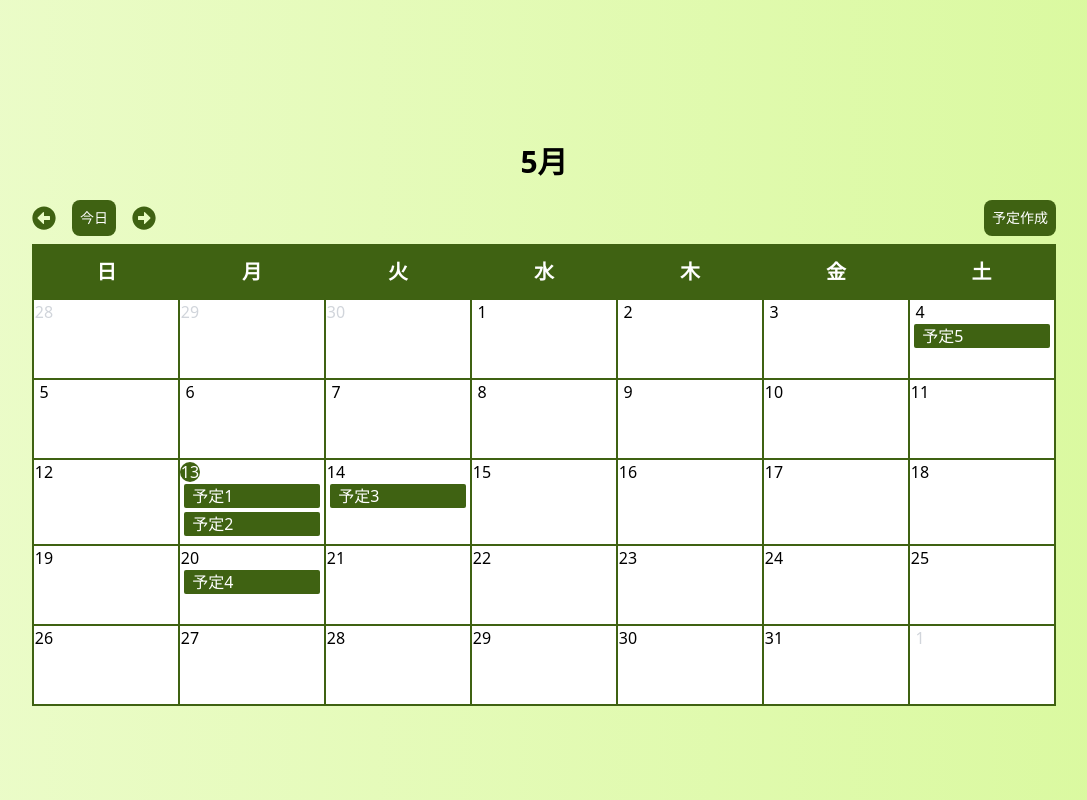
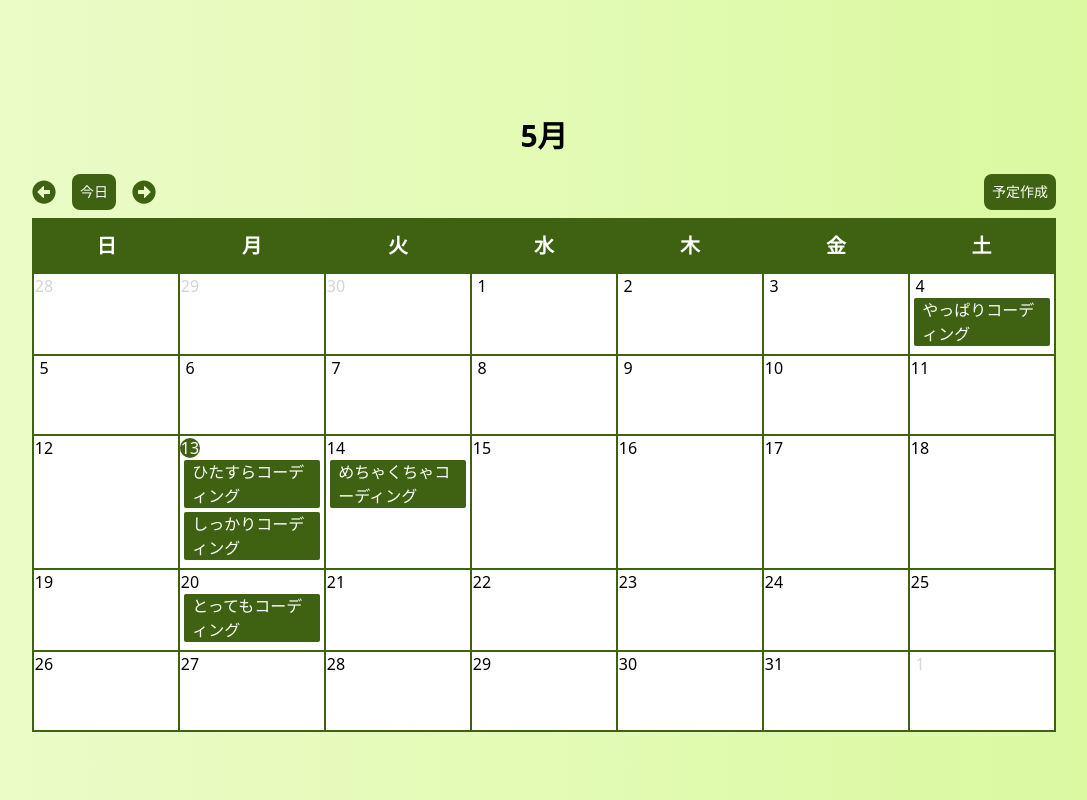
Before and after one commit to white-ras/nextjs_ts_calendar, a Next.js app: page / in a window 1280 px wide. Shown: the whole page, without its empty margins (96-1183 px from the left). Built offline with nearby package versions, Linux system fonts and the light colour scheme.

Commit message:
feat: スケジュール編集ボタン追加。関数をuseCalendarに作成。ロジックはこれから

```diff
--- a/src/conponents/organisms/CalendarBody.tsx
+++ b/src/conponents/organisms/CalendarBody.tsx
@@ -9,12 +9,14 @@ type PropsType = {
   currentDate: Date
   dateList: DateList
   deleteSchedule: (schedule: Schedule) => void
+  editSchedule: (schedule: Schedule) => void
 }
 
 export const CalendarBody = ({
   currentDate,
   dateList,
   deleteSchedule,
+  editSchedule,
 }: PropsType) => {
   const [selectedSchedule, setSelctedSchedule] = useState<Schedule | null>(null)
   const closeModal = () => setSelctedSchedule(null)
@@ -55,6 +57,7 @@ export const CalendarBody = ({
       <ScheduleDetailModal
         selectedSchedule={selectedSchedule}
         deleteSchedule={deleteSchedule}
+        editSchedule={editSchedule}
         closeModal={closeModal}
       />
     </>
--- a/src/conponents/organisms/ScheduleDetailModal.tsx
+++ b/src/conponents/organisms/ScheduleDetailModal.tsx
@@ -7,6 +7,7 @@ type PropsType = {
   selectedSchedule: Schedule | null
   closeModal: () => void
   deleteSchedule: (schedule: Schedule) => void
+  editSchedule: (schedule: Schedule) => void
 }
 
 const customStyles = {
@@ -22,6 +23,7 @@ export const ScheduleDetailModal = ({
   selectedSchedule,
   closeModal,
   deleteSchedule,
+  editSchedule,
 }: PropsType) => {
   const handleDeleteSchedule = () => {
     const confirmationMessage: string = `${format(
@@ -40,6 +42,12 @@ export const ScheduleDetailModal = ({
     }
   }
 
+  const handleEditSchedule = () => {
+    alert('編集中')
+    editSchedule(selectedSchedule!)
+    closeModal()
+  }
+
   return (
     <Modal
       isOpen={!!selectedSchedule}
@@ -56,6 +64,9 @@ export const ScheduleDetailModal = ({
 
           <p>{selectedSchedule.description}</p>
           <div className="flex items-center text-white gap-4">
+            <PrimaryBtn size="sm" onClick={handleEditSchedule}>
+              編集
+            </PrimaryBtn>
             <PrimaryBtn size="sm" onClick={handleDeleteSchedule}>
               削除
             </PrimaryBtn>
--- a/src/hooks/useCalendar.tsx
+++ b/src/hooks/useCalendar.tsx
@@ -57,6 +57,10 @@ export const useCalendar = ({ currentDate }: PropsType) => {
     setDateList(newDateList)
   }
 
+  const editSchedule = (editedSchedule: Schedule) => {
+    alert('編集した！')
+  }
+
   useEffect(() => {
     const monthOfSundayList = eachWeekOfInterval({
       start: startOfMonth(currentDate),
@@ -87,5 +91,6 @@ export const useCalendar = ({ currentDate }: PropsType) => {
     dateList,
     addSchedule,
     deleteSchedule,
+    editSchedule,
   }
 }
--- a/src/pages/api/calendar.ts
+++ b/src/pages/api/calendar.ts
@@ -6,35 +6,35 @@ export const getScheduleList = (): Schedule[] => {
   return [
     {
       id: 1,
-      title: '予定1',
+      title: 'ひたすらコーディング',
       description:
         'Lorem ipsum dolor sit amet consectetur adipisicing elit. Eos itaque pariatur maxime explicabo necessitatibus consequuntur dolorum eligendi vitae corporis culpa quis corrupti aliquid, quisquam sunt iste aliquam suscipit obcaecati quam assumenda nemo error esse molestiae cupiditate repellendus. Recusandae maxime neque id! Eius harum, eum aut necessitatibus architecto quia obcaecati fugiat possimus repellat molestiae nobis facilis ad quasi, maiores velit asperiores culpa voluptatibus rem praesentium a. Quia ullam consequatur repellat quidem natus facilis illo, dolorem voluptate dicta. Id voluptatibus quidem officia cupiditate voluptatem, iste a animi aut nostrum maiores, tenetur mollitia sit sed. Nostrum ad impedit rem, saepe deleniti voluptate error!',
       date: today,
     },
     {
       id: 2,
-      title: '予定2',
+      title: 'しっかりコーディング',
       description:
         'Lorem ipsum dolor sit amet consectetur adipisicing elit. Eos itaque pariatur maxime explicabo necessitatibus consequuntur dolorum eligendi vitae corporis culpa quis corrupti aliquid, quisquam sunt iste aliquam suscipit obcaecati quam assumenda nemo error esse molestiae cupiditate repellendus. Recusandae maxime neque id! Eius harum, eum aut necessitatibus architecto quia obcaecati fugiat possimus repellat molestiae nobis facilis ad quasi, maiores velit asperiores culpa voluptatibus rem praesentium a. Quia ullam consequatur repellat quidem natus facilis illo, dolorem voluptate dicta. Id voluptatibus quidem officia cupiditate voluptatem, iste a animi aut nostrum maiores, tenetur mollitia sit sed. Nostrum ad impedit rem, saepe deleniti voluptate error!',
       date: today,
     },
     {
       id: 3,
-      title: '予定3',
+      title: 'めちゃくちゃコーディング',
       description:
         'Lorem ipsum dolor sit amet consectetur adipisicing elit. Eos itaque pariatur maxime explicabo necessitatibus consequuntur dolorum eligendi vitae corporis culpa quis corrupti aliquid, quisquam sunt iste aliquam suscipit obcaecati quam assumenda nemo error esse molestiae cupiditate repellendus. Recusandae maxime neque id! Eius harum, eum aut necessitatibus architecto quia obcaecati fugiat possimus repellat molestiae nobis facilis ad quasi, maiores velit asperiores culpa voluptatibus rem praesentium a. Quia ullam consequatur repellat quidem natus facilis illo, dolorem voluptate dicta. Id voluptatibus quidem officia cupiditate voluptatem, iste a animi aut nostrum maiores, tenetur mollitia sit sed. Nostrum ad impedit rem, saepe deleniti voluptate error!',
       date: addDays(today, 1),
     },
     {
       id: 4,
-      title: '予定4',
+      title: 'とってもコーディング',
       description:
         'Lorem ipsum dolor sit amet consectetur adipisicing elit. Eos itaque pariatur maxime explicabo necessitatibus consequuntur dolorum eligendi vitae corporis culpa quis corrupti aliquid, quisquam sunt iste aliquam suscipit obcaecati quam assumenda nemo error esse molestiae cupiditate repellendus. Recusandae maxime neque id! Eius harum, eum aut necessitatibus architecto quia obcaecati fugiat possimus repellat molestiae nobis facilis ad quasi, maiores velit asperiores culpa voluptatibus rem praesentium a. Quia ullam consequatur repellat quidem natus facilis illo, dolorem voluptate dicta. Id voluptatibus quidem officia cupiditate voluptatem, iste a animi aut nostrum maiores, tenetur mollitia sit sed. Nostrum ad impedit rem, saepe deleniti voluptate error!',
       date: addDays(today, 7),
     },
     {
       id: 5,
-      title: '予定5',
+      title: 'やっぱりコーディング',
       description:
         'Lorem ipsum dolor sit amet consectetur adipisicing elit. Eos itaque pariatur maxime explicabo necessitatibus consequuntur dolorum eligendi vitae corporis culpa quis corrupti aliquid, quisquam sunt iste aliquam suscipit obcaecati quam assumenda nemo error esse molestiae cupiditate repellendus. Recusandae maxime neque id! Eius harum, eum aut necessitatibus architecto quia obcaecati fugiat possimus repellat molestiae nobis facilis ad quasi, maiores velit asperiores culpa voluptatibus rem praesentium a. Quia ullam consequatur repellat quidem natus facilis illo, dolorem voluptate dicta. Id voluptatibus quidem officia cupiditate voluptatem, iste a animi aut nostrum maiores, tenetur mollitia sit sed. Nostrum ad impedit rem, saepe deleniti voluptate error!',
       date: addDays(today, -9),
--- a/src/pages/index.tsx
+++ b/src/pages/index.tsx
@@ -7,7 +7,7 @@ import { CalendarNav } from '@/conponents/organisms/CalendarNav'
 
 export default function Home() {
   const [currentDate, setCurrentDate] = useState(new Date())
-  const { dateList, addSchedule, deleteSchedule } = useCalendar({
+  const { dateList, addSchedule, deleteSchedule, editSchedule } = useCalendar({
     currentDate: currentDate,
   })
 
@@ -27,6 +27,7 @@ export default function Home() {
             currentDate={currentDate}
             dateList={dateList}
             deleteSchedule={deleteSchedule}
+            editSchedule={editSchedule}
           />
         </table>
       </div>
```
